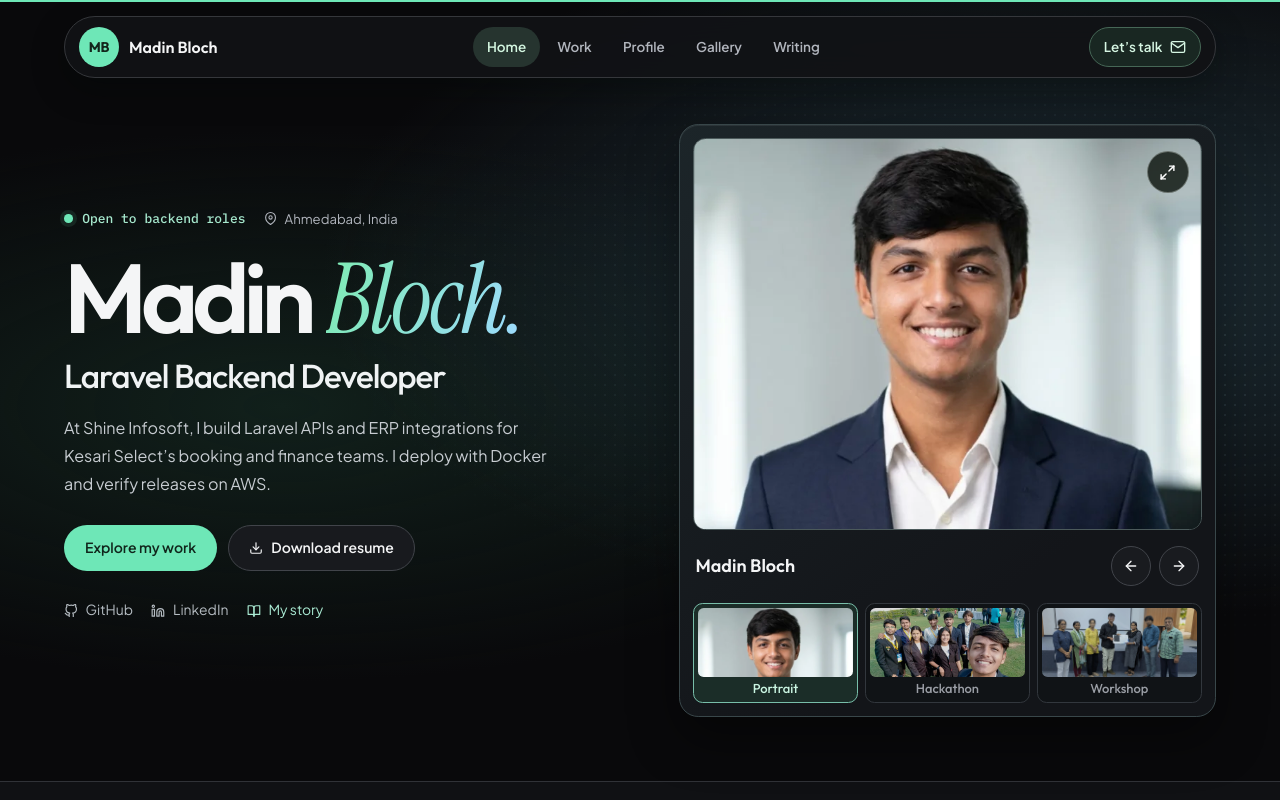
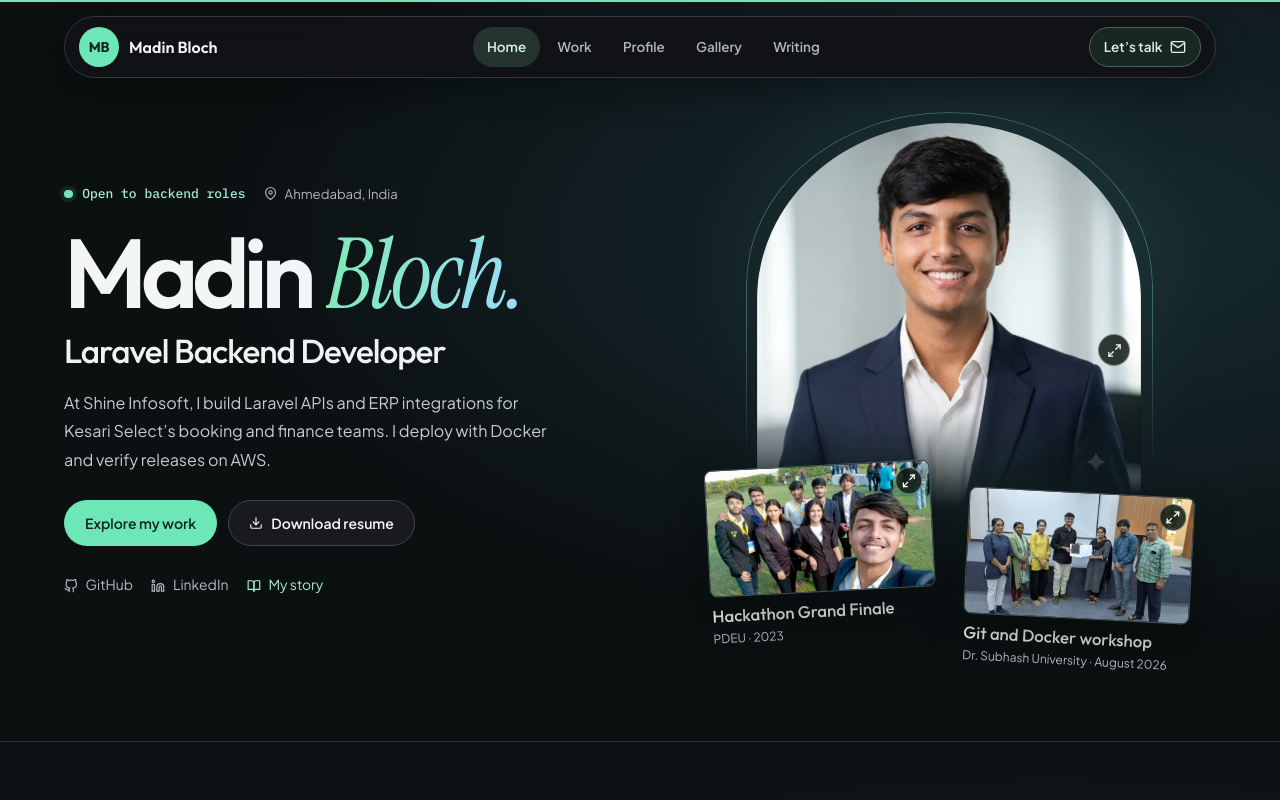
Before and after one commit to MadinBloch/Mysite, a React (Vite) app: page / in a window 1280 px wide. Shown: the top 800 px of the page. Built offline with nearby package versions, Linux system fonts and the light colour scheme.

Commit message:
Refresh homepage photos and add discovery files

```diff
--- a/src/components/Hero.jsx
+++ b/src/components/Hero.jsx
@@ -1,6 +1,8 @@
+import { useState } from 'react'
 import { Link } from 'react-router-dom'
 import { FiBookOpen, FiDownload, FiGithub, FiLinkedin, FiMapPin } from 'react-icons/fi'
-import PhotoDeck from './PhotoDeck'
+import Lightbox from './Lightbox'
+import PhotoPrint from './PhotoPrint'
 import { profile } from '../data/profile'
 import { hackathonPhotos, workshopPhotos } from '../data/photos'
 
@@ -11,27 +13,25 @@ const photos = [
     printSrc: '/photos/madin-portrait.webp',
     title: 'Madin Bloch',
     alt: 'Portrait of Madin Bloch in a navy suit',
-    position: 'center 7%',
-    thumbPosition: 'center 6%',
-    shortLabel: 'Portrait',
+    position: 'center 8%',
   },
   {
     ...hackathonPhotos.find(photo => photo.id === 'finale-team'),
-    shortLabel: 'Hackathon',
-    title: 'With my team at the Grand Finale',
-    caption: 'New India Vibrant Hackathon · 2023',
-    thumbPosition: 'center 15%',
+    title: 'Hackathon Grand Finale',
+    alt: 'Madin and his teammates at the New India Vibrant Hackathon finale',
+    caption: 'PDEU · 2023',
   },
   {
     ...workshopPhotos.find(photo => photo.id === 'workshop-certificate'),
-    shortLabel: 'Workshop',
-    title: 'After the Git and Docker workshop',
+    title: 'Git and Docker workshop',
+    alt: 'Madin with the workshop team at Dr. Subhash University',
     caption: 'Dr. Subhash University · August 2026',
-    fit: 'contain',
   },
 ]
 
 export default function Hero() {
+  const [preview, setPreview] = useState(null)
+
   return (
     <section id="home" className="profile-cover" aria-labelledby="home-title">
       <div className="portfolio-shell cover-layout">
@@ -55,8 +55,24 @@ export default function Hero() {
             <Link to="/#story" className="cover-story-link"><FiBookOpen aria-hidden="true" />My story</Link>
           </div>
         </div>
-        <PhotoDeck photos={photos} label="Madin in photos" appearance="cover" priority />
+        <div className="cover-visual" role="group" aria-label="Portrait and milestones">
+          <PhotoPrint photo={photos[0]} className="cover-portrait" priority onOpen={() => setPreview(0)} />
+          <div className="cover-moments">
+            {photos.slice(1).map((photo, index) => (
+              <PhotoPrint
+                key={photo.id}
+                photo={photo}
+                caption={<><strong>{photo.title}</strong><span>{photo.caption}</span></>}
+                className="cover-moment"
+                onOpen={() => setPreview(index + 1)}
+              />
+            ))}
+          </div>
+        </div>
       </div>
+      {preview !== null && (
+        <Lightbox photos={photos} index={preview} onChange={setPreview} onClose={() => setPreview(null)} />
+      )}
     </section>
   )
 }
--- a/src/components/PhotoDeck.jsx
+++ b/src/components/PhotoDeck.jsx
@@ -4,13 +4,12 @@ import { useReducedMotion } from 'framer-motion'
 import { FiArrowLeft, FiArrowRight, FiMaximize2 } from 'react-icons/fi'
 import Lightbox from './Lightbox'
 
-export default function PhotoDeck({ photos, label, priority = false, className = '', appearance = 'album' }) {
+export default function PhotoDeck({ photos, label, priority = false, className = '' }) {
   const reduce = useReducedMotion()
   const [viewportRef, carousel] = useEmblaCarousel({ loop: true, duration: 24 })
   const [selected, setSelected] = useState(0)
   const [preview, setPreview] = useState(null)
   const current = photos[selected]
-  const isCover = appearance === 'cover'
 
   useEffect(() => {
     if (!carousel) return
@@ -44,7 +43,7 @@ export default function PhotoDeck({ photos, label, priority = false, className =
   }
 
   return (
-    <div className={(isCover ? 'cover-deck ' : '') + className}>
+    <div className={className}>
       <section className="photo-deck" aria-label={label} aria-roledescription="carousel" onKeyDown={handleKeyDown}>
         <div className="photo-viewport" ref={viewportRef}>
           <div className="flex touch-pan-y">
@@ -59,7 +58,7 @@ export default function PhotoDeck({ photos, label, priority = false, className =
                 onClick={() => setPreview(index)}
               >
                 <img
-                  src={isCover ? photo.printSrc || photo.src : photo.src}
+                  src={photo.src}
                   alt={photo.alt || photo.title}
                   loading={priority && index === 0 ? 'eager' : 'lazy'}
                   fetchPriority={priority && index === 0 ? 'high' : 'auto'}
@@ -75,10 +74,8 @@ export default function PhotoDeck({ photos, label, priority = false, className =
 
         <div className="deck-caption flex min-h-[4.5rem] items-center justify-between gap-3 px-1 py-2">
           <div className="min-w-0" aria-live="polite" aria-atomic="true">
-            <div key={current.id} className="deck-photo-detail">
-              <p className="font-display text-[1.05rem] font-semibold leading-snug sm:text-lg">{current.title}</p>
-              {current.caption && <p className="portfolio-meta mt-0.5">{current.caption}</p>}
-            </div>
+            <p className="font-display text-[1.05rem] font-semibold leading-snug sm:text-lg">{current.title}</p>
+            {current.caption && <p className="portfolio-meta mt-0.5">{current.caption}</p>}
           </div>
           <div className="flex shrink-0 gap-1.5 sm:gap-2">
             <button type="button" className="icon-button" aria-label="Previous photo" onClick={() => move(-1)}>
@@ -106,9 +103,8 @@ export default function PhotoDeck({ photos, label, priority = false, className =
                 loading="lazy"
                 decoding="async"
                 className="h-full w-full object-cover"
-                style={{ objectPosition: photo.thumbPosition || photo.position }}
+                style={{ objectPosition: photo.position }}
               />
-              {isCover && <span className="thumb-label">{photo.shortLabel}</span>}
             </button>
           ))}
         </div>
--- a/src/components/PhotoPrint.jsx
+++ b/src/components/PhotoPrint.jsx
@@ -14,7 +14,7 @@ export default function PhotoPrint({ photo, caption, className = '', priority =
         />
         <span className="print-zoom" aria-hidden="true"><FiMaximize2 size={15} /></span>
       </button>
-      <figcaption>{caption}</figcaption>
+      {caption && <figcaption>{caption}</figcaption>}
     </figure>
   )
 }
--- a/src/index.css
+++ b/src/index.css
@@ -591,29 +591,17 @@
 .profile-cover {
   position: relative;
   isolation: isolate;
-  background:
-    radial-gradient(ellipse at 82% 35%, #1f3038 0%, transparent 49%),
-    radial-gradient(ellipse at 22% 52%, #11201b 0%, transparent 48%), var(--page);
+  background: radial-gradient(ellipse at 84% 32%, #172c32 0%, transparent 57%), #0b1011;
   border-bottom: 1px solid var(--line);
-}
-.profile-cover::before {
-  content: '';
-  position: absolute;
-  z-index: -1;
-  inset: 0;
-  background-image: radial-gradient(#a3cbd428 0.7px, transparent 1px);
-  background-size: 10px 10px;
-  mask-image: radial-gradient(ellipse at 85% 42%, black, transparent 52%);
-  pointer-events: none;
 }
 .cover-layout {
   display: grid;
-  grid-template-columns: minmax(0, 1.02fr) minmax(0, 1fr);
+  grid-template-columns: minmax(0, 1.04fr) minmax(0, 1fr);
   align-items: center;
-  gap: clamp(2rem, 5.2vw, 4.75rem);
-  padding-block: clamp(7.75rem, 9vw, 9.25rem) clamp(2.5rem, 5vw, 4.25rem);
+  gap: clamp(1.75rem, 5vw, 4rem);
+  padding-block: clamp(7.5rem, 9.6vw, 9.4rem) clamp(3rem, 5.6vw, 5rem);
 }
-.cover-copy, .cover-deck { min-width: 0; }
+.cover-copy, .cover-visual { min-width: 0; }
 .availability {
   display: flex;
   align-items: center;
@@ -661,96 +649,114 @@
 .cover-links .cover-story-link { color: #a9e9d2; }
 .cover-story-link:hover { text-decoration: underline; text-underline-offset: 0.25em; }
 
-.cover-deck { width: min(100%, 34rem); margin-inline: auto; }
-.cover-deck .photo-deck {
-  padding: clamp(0.6rem, 1.05vw, 0.9rem);
-  border: 1px solid #39474a;
-  border-radius: 1.2rem;
-  background: linear-gradient(145deg, #1c2529, #131519 72%);
-  box-shadow: 0 22px 50px #0006, inset 0 1px #ecfff814;
+.cover-visual {
+  position: relative;
+  isolation: isolate;
+  display: grid;
+  justify-items: center;
+  width: min(100%, 35rem);
+  margin-inline: auto;
 }
-.cover-deck .photo-viewport {
-  border: 1px solid #4c5a5b;
-  border-radius: 0.78rem;
-  background: #0e1316;
+.cover-visual::before {
+  content: '';
+  position: absolute;
+  z-index: -1;
+  inset: -8% 0 16%;
+  background: radial-gradient(ellipse at 50% 44%, #89dac51c, transparent 69%);
+  pointer-events: none;
 }
-.cover-deck .photo-slide { aspect-ratio: 1.3; }
-.cover-deck .photo-expand { top: 0.75rem; right: 0.75rem; bottom: auto; border-radius: 50%; }
-.cover-deck .deck-caption {
-  min-height: 4.55rem;
-  padding: 0.5rem 0.15rem;
+.cover-portrait {
+  position: relative;
+  width: min(78%, 24rem);
 }
-.cover-deck .deck-caption .icon-button { width: 40px; height: 40px; }
-.cover-deck .deck-caption .portfolio-meta { color: #b5bec4; }
-.cover-deck .deck-thumbs { gap: 0.45rem; }
-.cover-deck .photo-thumb {
+.cover-portrait::before {
+  content: '';
+  position: absolute;
+  inset: -0.7rem -0.7rem 1.2rem;
+  border: 1px solid #7bc6b66b;
+  border-radius: 50% 50% 0 0 / 46% 46% 0 0;
+  mask-image: linear-gradient(black 55%, transparent 95%);
+  pointer-events: none;
+}
+.cover-portrait button {
+  aspect-ratio: 1;
+  border-radius: 50% 50% 0 0 / 46% 46% 0 0;
+  background: transparent;
+}
+.cover-portrait img {
+  mask-image: linear-gradient(black 59%, #000e 75%, transparent 100%);
+}
+.cover-portrait .print-zoom { top: 55%; right: 0.7rem; }
+.cover-moments {
   display: grid;
-  grid-template-rows: auto 1fr;
-  width: 100%;
-  height: auto;
-  padding: 0.25rem;
-  border: 1px solid #383d43;
-  border-radius: 0.6rem;
-  background: #101316;
-  color: var(--muted);
-  opacity: 0.86;
-  transition: border-color 180ms, opacity 180ms, background 180ms, translate 220ms var(--ease-out);
+  position: relative;
+  grid-template-columns: repeat(2, minmax(0, 1fr));
+  align-items: start;
+  gap: clamp(0.75rem, 3vw, 2rem);
+  width: min(100%, 31rem);
+  margin-top: -2.6rem;
+  padding-inline: 0.4rem;
 }
-.cover-deck .photo-thumb img {
-  width: 100%;
-  height: auto;
-  aspect-ratio: 2.25;
-  border-radius: 0.35rem;
+.cover-moment { transform: rotate(-3deg); }
+.cover-moment + .cover-moment { margin-top: 1.65rem; transform: rotate(3deg); }
+.cover-moment button {
+  aspect-ratio: 16 / 9;
+  border: 1px solid #91acb064;
+  border-radius: 0.5rem;
+  box-shadow: 0 1.15rem 2.5rem #0208077a;
 }
-.cover-deck .thumb-label { padding: 0.22rem 0.18rem 0.06rem; font: 500 0.81rem / 1.3 'Outfit', sans-serif; }
-.cover-deck .photo-thumb[aria-pressed=true] {
-  border-color: #78bea9;
-  background: #1b2d28;
-  color: #c9f4e1;
-  opacity: 1;
+.cover-moment figcaption { padding: 0.58rem 0.08rem 0; color: var(--ink); }
+.cover-moment figcaption strong {
+  display: block;
+  font-family: 'Outfit', sans-serif;
+  font-size: clamp(0.83rem, 1.4vw, 1.05rem);
+  font-weight: 500;
+  line-height: 1.2;
 }
-@media (hover: hover) {
-  .cover-deck .photo-thumb:hover { border-color: #78bea9; color: var(--ink); opacity: 1; }
-}
-@media (hover: hover) and (prefers-reduced-motion: no-preference) {
-  .cover-deck .photo-thumb:hover { translate: 0 -2px; }
+.cover-moment figcaption span { display: block; margin-top: 0.22rem; color: #b4c5ca; font-size: 0.75rem; line-height: 1.45; }
+.cover-visual .print-zoom { transition: background 180ms, color 180ms, border-color 180ms; }
+.cover-moment .print-zoom { top: 0.4rem; right: 0.4rem; width: 1.68rem; height: 1.68rem; }
+.cover-visual button:is(:hover, :focus-visible) .print-zoom {
+  border-color: var(--accent);
+  background: var(--accent);
+  color: #10251b;
 }
 
 .work-highlights {
-  padding-block: clamp(3.4rem, 6.2vw, 5.5rem);
+  padding-block: clamp(2.8rem, 6vw, 5.5rem);
   border-bottom: 1px solid var(--line);
-  background: #101114;
+  background: radial-gradient(ellipse at 82% 44%, #142422 0%, transparent 51%), #0e1113;
 }
 .work-heading { display: flex; flex-wrap: wrap; align-items: baseline; justify-content: space-between; gap: 0.3rem 1.5rem; }
 .quiet-link { color: #c3c8ce; font-size: 0.88rem; font-weight: 600; }
-.work-tabs { display: flex; flex-wrap: wrap; gap: 0.4rem; margin-block: 1.55rem 1rem; }
+.work-tabs {
+  display: flex;
+  flex-wrap: wrap;
+  gap: 0.1rem clamp(0.25rem, 1.75vw, 1.45rem);
+  margin-top: 1.65rem;
+  border-bottom: 1px solid #344144;
+}
 .work-tabs button {
   display: inline-flex;
   min-height: 44px;
   align-items: center;
   justify-content: center;
   gap: 0.55rem;
-  border: 1px solid #35393e;
-  border-radius: 999px;
-  padding: 0.5rem 1.06rem;
+  padding: 0.58rem 0.62rem;
+  border-bottom: 2px solid transparent;
   color: var(--muted);
   font-size: 0.9rem;
   font-weight: 600;
-  transition: background 160ms, border-color 160ms, color 160ms;
+  transition: border-color 160ms, color 160ms;
 }
-.work-tabs button:hover { color: var(--ink); border-color: #737e80; }
-.work-tabs button[aria-selected=true] { color: #bcf2d9; border-color: #53816d; background: #1c3028; }
-.work-sample {
-  border: 1px solid #384047;
-  border-radius: 1.3rem;
-  background: linear-gradient(126deg, #1a1c20, #14181a 78%);
-}
+.work-tabs button:hover { color: var(--ink); }
+.work-tabs button[aria-selected=true] { color: #b8eed8; border-color: var(--accent); }
 .sample-layout {
   display: grid;
   grid-template-columns: minmax(0, 1.16fr) minmax(15rem, 0.9fr);
   align-items: center;
   gap: clamp(1.6rem, 4.7vw, 4.3rem);
-  padding: clamp(1.15rem, 3.4vw, 2.65rem);
+  padding-top: clamp(1.7rem, 3.8vw, 3rem);
 }
 .sample-context, .profile-facts dt {
   color: #b4c1c7;
@@ -864,19 +870,19 @@
 .footer-signoff > div { gap: 1rem; font-size: 0.88rem; color: var(--muted); }
 
 @media (prefers-reduced-motion: no-preference) {
-  .cover-copy > *, .cover-deck, .sample-story, .work-evidence { animation: profile-enter 440ms var(--ease-out) backwards; }
+  .cover-copy > *, .cover-portrait, .cover-moment, .sample-story, .work-evidence { animation: profile-enter 440ms var(--ease-out) backwards; }
   .work-evidence { animation-delay: 65ms; }
-  .cover-deck .photo-slide[aria-hidden=false] img { animation: photo-focus 430ms var(--ease-out); }
-  .cover-deck .deck-photo-detail { animation: profile-enter 260ms var(--ease-out); }
+  .cover-portrait { animation-delay: 90ms; }
+  .cover-moment { animation-delay: 160ms; }
+  .cover-moment + .cover-moment { animation-delay: 230ms; }
   .cover-title { animation-delay: 35ms; }
   .cover-role, .cover-intro { animation-delay: 65ms; }
-  .cover-actions, .cover-links, .cover-deck { animation-delay: 100ms; }
+  .cover-actions, .cover-links { animation-delay: 100ms; }
   .menu-enter { animation: profile-enter 180ms var(--ease-out); }
   .load-track i { animation: grow-bar 640ms var(--ease-out) 110ms both; }
   @supports (animation-timeline: view()) {
     .load-track i { animation-timeline: view(); animation-range: entry 0% entry 100%; }
   }
-  @keyframes photo-focus { from { opacity: 0.66; scale: 1.02; } to { opacity: 1; scale: 1; } }
   @keyframes profile-enter { from { opacity: 0.4; translate: 0 9px; } to { opacity: 1; translate: 0 0; } }
   @keyframes grow-bar { from { transform: scaleX(0); } to { transform: scaleX(1); } }
 }
@@ -886,15 +892,16 @@
 }
 @media (max-width: 700px) {
   .cover-layout, .bio-layout, .sample-layout, .contact-layout { grid-template-columns: minmax(0, 1fr); }
-  .cover-layout { align-items: start; gap: 2rem; padding-block: 6.7rem 1.8rem; }
+  .cover-layout { align-items: start; gap: 2rem; padding-block: 6.7rem 2.75rem; }
   .cover-title { font-size: clamp(3.25rem, 14vw, 5.45rem); margin-top: 0.75rem; }
   .cover-role { font-size: clamp(1.5rem, 5vw, 1.9rem); }
   .cover-intro { margin-top: 0.7rem; }
   .cover-actions { margin-top: 1.2rem; }
   .cover-links { margin-top: 0.45rem; }
-  .cover-deck { width: min(100%, 29rem); }
-  .cover-deck .photo-slide { aspect-ratio: 1.33; }
-  .cover-deck .deck-caption { min-height: 4.75rem; }
+  .cover-visual { width: min(100%, 28rem); }
+  .cover-portrait { width: min(74%, 17.25rem); }
+  .cover-moments { margin-top: -1.7rem; }
+  .cover-moment + .cover-moment { margin-top: 1rem; }
   .sample-layout { gap: 1.1rem; }
   .profile-facts { grid-template-columns: 1fr; }
   .contact-layout { gap: 1.2rem; }
@@ -905,5 +912,5 @@
 }
 @media (forced-colors: active) {
   .cover-title em { background: none; -webkit-text-fill-color: CanvasText; }
-  .cover-deck .photo-thumb[aria-pressed=true], .work-tabs button[aria-selected=true] { outline: 2px solid Highlight; }
+  .work-tabs button[aria-selected=true] { outline: 2px solid Highlight; }
 }
```
Also changed, not shown: scripts/check-portfolio.mjs (+19 -2 lines), public/llms.txt (added), public/robots.txt, 2 other files (tests, documents, lock files or other folders).
